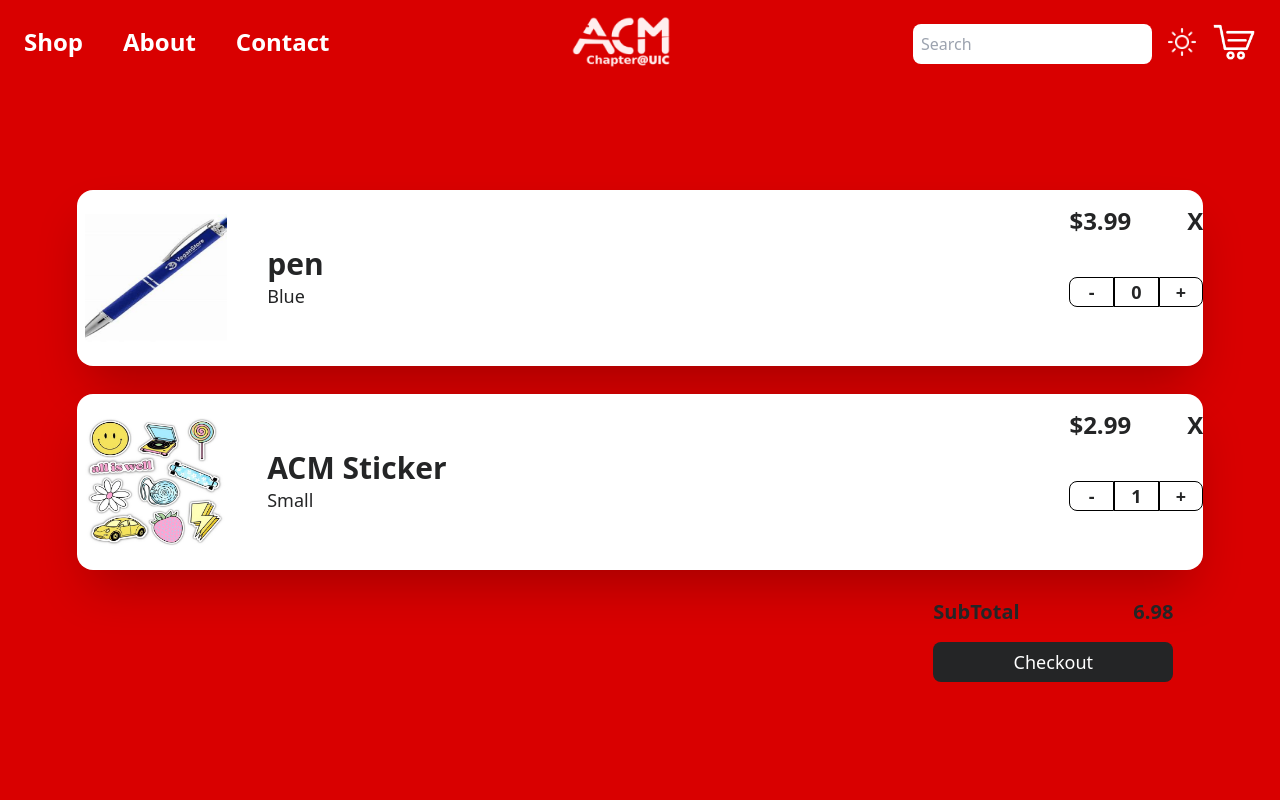
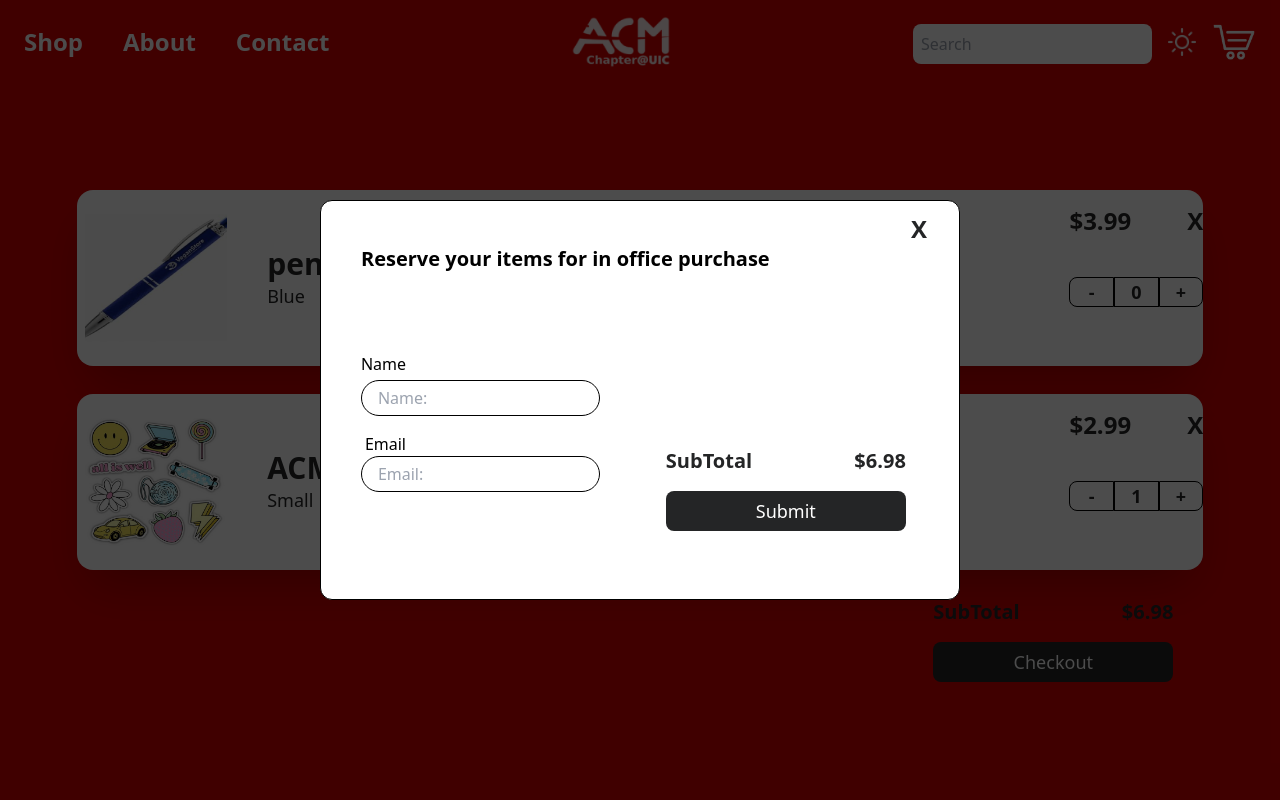
Before and after one commit to acm-uic/marketplace, a Next.js app: page /Cart in a window 1280 px wide. Both pictures are taken after a click on the button "Checkout". Shown: the top 800 px of the page. Built offline with nearby package versions, Linux system fonts and the light colour scheme.

Commit message:
Checkout
add checkout modal

```diff
--- a/app/Cart/page.jsx
+++ b/app/Cart/page.jsx
@@ -1,50 +1,50 @@
 "use client"
 import React from 'react'
 import CartProduct from '../components/cartProduct';
-import {cartProducts} from '../testData/produts';
+import { cartProducts } from '../testData/produts';
 import { useTheme } from "../Domain/ThemeContext";
-import { useState,useEffect } from 'react';
+import { useState, useEffect } from 'react';
+import ModalCheckOut from '../components/modalCheckout';
+import { handleEnter, handleLeave } from '../components/animationFunction';
 
 export default function CartPage() {
     const { isDarkMode } = useTheme();
     const [subTotal, setSubTotal] = useState(0)
+    const [showModal, setShowModal] = useState(false)
 
-    function handleEnter(e) {
-        e.target.style.transform = 'scale(1.1)';
 
-    }
-
-    function handleLeave(e) {
-        e.target.style.transform = 'scale(1.0)';
-    }
-
-    useEffect(()=>{
+    useEffect(() => {
         let newSubtotal = 0
-        cartProducts.map((product)=>{
+        cartProducts.map((product) => {
             newSubtotal += product.price
         })
         setSubTotal(newSubtotal.toFixed(2))
 
-    },[])
+    }, [])
 
     return (
-        <div className={`${isDarkMode?'bg-ACMPrimary':'bg-ACMBLUE'} text-white flex flex-col items-center justify-center min-h-screen bg-cover bg-center w-full`}>
-
+        <div className={`${isDarkMode ? 'bg-ACMPrimary' : 'bg-ACMBLUE'} text-white flex flex-col items-center justify-center min-h-screen bg-cover bg-center w-full`}>
             <div className='mt-28'>
-            {cartProducts && cartProducts.map((product)=>{
-                return(
-                    <CartProduct key={product.id} id={product.id} tags={product.tags} title={product.title} price={product.price} quantity={product.quantity} imgUrl={product.imgUrl} properties={product.properties}/>
-                )
-            })}
+                {cartProducts && cartProducts.map((product) => {
+                    return (
+                        <CartProduct key={product.id} id={product.id} tags={product.tags} title={product.title} price={product.price} quantity={product.quantity} imgUrl={product.imgUrl} properties={product.properties} />
+                    )
+                })}
             </div>
-
             <div className='w-10/12 flex  flex-col items-end '>
-                <div className={`${isDarkMode?'text-ACMDARK':'text-white'} w-60 flex justify-between flex-row text-xl font-bold mb-4 `}>
-                    <h1 className='' >SubTotal</h1>
-                    <h1>{subTotal}</h1>
-                </div>
-                <button onMouseLeave={(e) => handleLeave(e)} onMouseEnter={(e) => handleEnter(e)} className='text-lg duration-200 mb-10 transition-all ease-out bg-ACMDARK w-60 h-10 pt-1 pb-1 rounded-lg' >Checkout</button>
+            <div className={`w-60 flex justify-between flex-row text-xl font-bold mb-4  text-ACMDARK`}>
+                <h1 className='' >SubTotal</h1>
+                <h1>${subTotal}</h1>
             </div>
+            <button
+                onClick={()=> setShowModal(true)}
+                onMouseLeave={(e) => handleLeave(e)}
+                onMouseEnter={(e) => handleEnter(e)}
+                className='text-lg duration-200 mb-10 transition-all ease-out bg-ACMDARK w-60 h-10 pt-1 pb-1 rounded-lg text-white' >
+                Checkout
+            </button>
+        </div>
+            <ModalCheckOut subTotal={subTotal} showModal={showModal} setShowModal={setShowModal} />
         </div>
     )
 }
--- /dev/null
+++ b/app/components/animationFunction.js
@@ -0,0 +1,8 @@
+export function handleEnter(e) {
+    e.target.style.transform = 'scale(1.1)';
+
+}
+
+export function handleLeave(e) {
+    e.target.style.transform = 'scale(1.0)';
+}
--- a/app/components/cartProduct.jsx
+++ b/app/components/cartProduct.jsx
@@ -14,7 +14,7 @@
 
 
     return (
-        <div className={` shadow-2xl w-shadow-lg bg-white text-ACMDARK mb-7 h-44 flex flex-row items-center rounded-2xl w-[88vw]`}>
+        <div className={`shadow-2xl w-shadow-lg bg-white text-ACMDARK mb-7 h-44 flex flex-row items-center rounded-2xl w-[88vw]`}>
             <Image alt={title} src={imgUrl} width={150} height={150} className="h-32 ml-2"/>
             <div className="ml-10 w-9/12">
                 <Link href={`products/${id}`} className="font-extrabold text-3xl h-full">{title}</Link>
@@ -38,6 +38,7 @@
                     <div onMouseLeave={(e) => handleLeave(e)} onMouseEnter={(e) => handleEnter(e)} style={{ border: '1px solid black' }} className=" duration-200	transition-all ease-in flex items-center justify-center rounded-tr-lg rounded-br-lg font-bold cursor-pointer">+</div>
                 </div>
             </div>
+
         </div >
     )
 
--- /dev/null
+++ b/app/components/modalCheckout.jsx
@@ -0,0 +1,76 @@
+import Overlay from "./overlay"
+import { handleEnter, handleLeave } from "./animationFunction"
+import { useState } from "react";
+
+export default function ModalCheckOut({ showModal, setShowModal, subTotal }) {
+    const [message, setMessage] = useState('')
+
+    function handleChange(e) {
+        const emailPattern = /^[a-z0-9.]+@[a-z0-9]+\.[a-z]+(\.[a-z]+)?$/i;
+        const email = e.target.value
+        if (email != '' && !emailPattern.test(email)) {
+            setMessage('Insert Valid Email')
+        } else {
+            setMessage('')
+        }
+    }
+
+    // async function handleClick(){
+
+    //     const purchase = await pb.collection('purchase').create({
+    //         userName:'andre',
+    //         email:'andre.2004.rimes@gmail.com',
+    //         confirmed: false,
+    //         listOfProducts:
+    //     });
+
+    // }
+
+    return (
+        <>
+            {showModal &&
+                <Overlay setShowModal={setShowModal}>
+                    <div onClick={(e) => e.stopPropagation()}
+                        className="rounded-xl w-2/4 h-3/6 flex flex-col justify-center bg-white text-black border-[1.5px] border-black border-solid animate-dropTop">
+                        <div className="w-[95%] text-ACMDARK flex justify-end ">
+                            <h1 onMouseEnter={handleEnter} onMouseLeave={handleLeave} onClick={() => setShowModal(false)} className="font-bold cursor-pointer text-2xl duration-200 transition-all ease-in ">X</h1>
+                        </div>
+                        <div className="text-xl	font-semibold ml-10 flex flex-row">
+                            <h1>Reserve your items for in office purchase</h1>
+                        </div>
+                        <div className="flex flex-row h-3/4 w-full mb-4">
+                            <form className="flex flex-col font-medium items-center justify-center w-1/2">
+                                <div className="w-3/4 mb-4 ">
+                                    <h2 className=" mb-1">Name</h2>
+                                    <input className="w-full h-9 border-[1.5px] rounded-3xl pl-4 border-black border-solid " placeholder="Name: " />
+                                </div>
+                                <div className="w-3/4">
+                                    <div className="flex flex-row justify-between">
+                                        <h2 className="ml-1">Email</h2>
+                                        <p className=" text-ACMPrimary ml-2" >{message}</p>
+                                    </div>
+                                    <input onChange={(e) => handleChange(e)} className="w-full h-9 rounded-3xl  pl-4 border-[1.5px] border-black border-solid" placeholder="Email: " />
+                                </div>
+                            </form>
+                            <div className="flex flex-col w-1/2 justify-end">
+                                <div className='w-10/12 flex  flex-col items-end '>
+                                    <div className={`w-60 flex justify-between flex-row text-xl font-bold mb-4  text-ACMDARK`}>
+                                        <h1 className='' >SubTotal</h1>
+                                        <h1>${subTotal}</h1>
+                                    </div>
+                                    <button
+                                        // onClick={handleClick}
+                                        onMouseLeave={(e) => handleLeave(e)}
+                                        onMouseEnter={(e) => handleEnter(e)}
+                                        className='text-lg duration-200 mb-10 transition-all ease-out bg-ACMDARK w-60 h-10 pt-1 pb-1 rounded-lg text-white' >
+                                        Submit
+                                    </button>
+                                </div>
+                            </div>
+                        </div>
+                    </div>
+                </Overlay>
+            }
+        </>
+    )
+}
--- /dev/null
+++ b/app/components/overlay.jsx
@@ -0,0 +1,8 @@
+export default function Overlay({ children,setShowModal }){
+
+    return (
+        <div onClick={()=>setShowModal(false)} className="absolute overflow-hidden top-0 left-0 h-screen w-full bg-black/70 flex items-center justify-center z-1">
+            {children}
+        </div>
+    )
+}
--- a/tailwind.config.js
+++ b/tailwind.config.js
@@ -27,8 +27,13 @@
       },
       animation:{
         typewriter: 'typewriter 2s steps(44) 1s 1 normal both, blinkTextCursor 500ms steps(44) 5 normal',
+        dropTop: 'dropTop 0.2s ease-in'
       },
       keyframes:{
+        dropTop:{
+            '0%': {transform: 'translate(50%,50%)', opacity:'0',scale:'0.5' },
+            '100%': {transform:'translate(0%,0%)',opacity:'1',scale:'1'}
+        },
         typewriter: {
           from: {
             width: '0',
```
